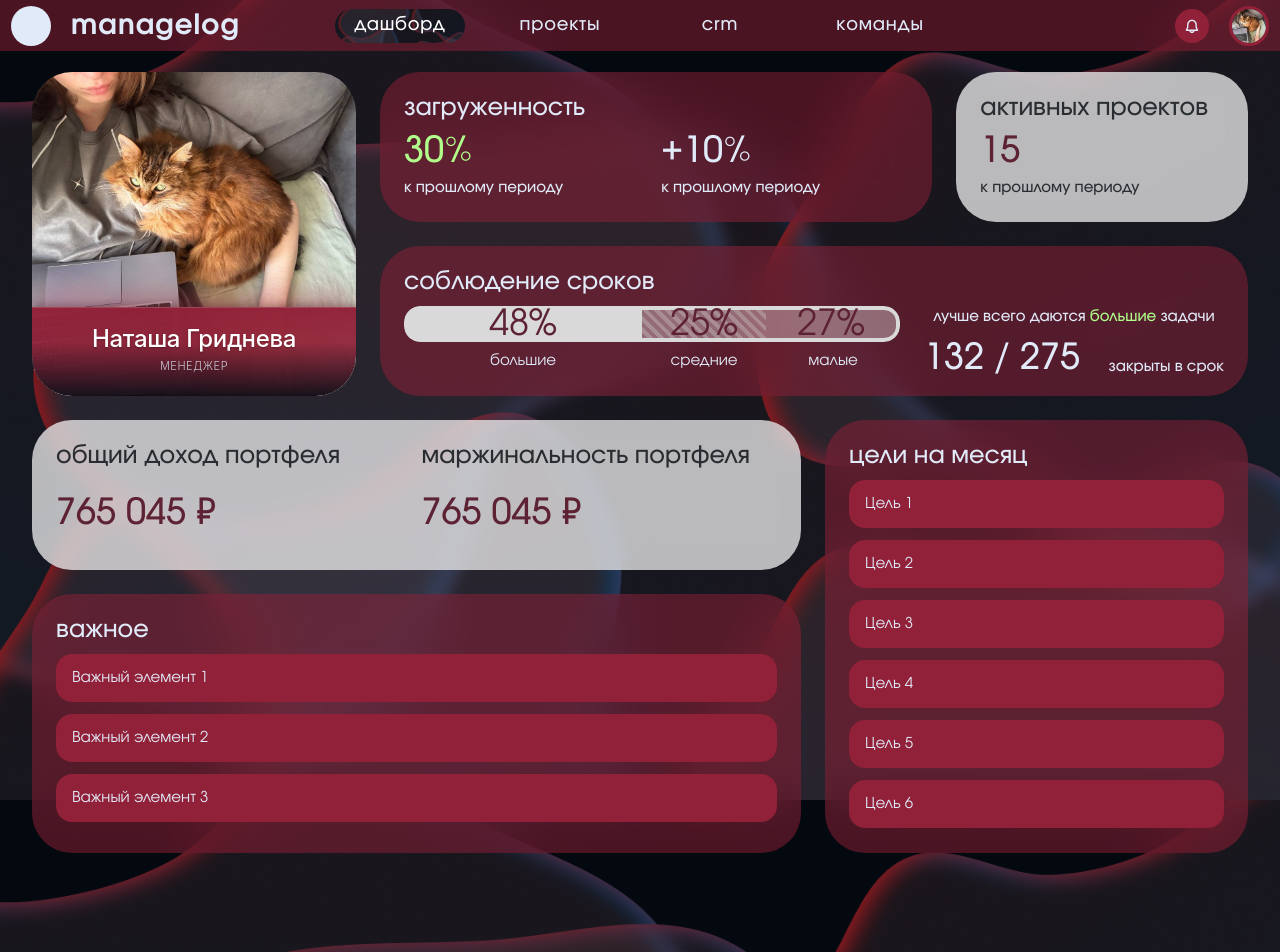
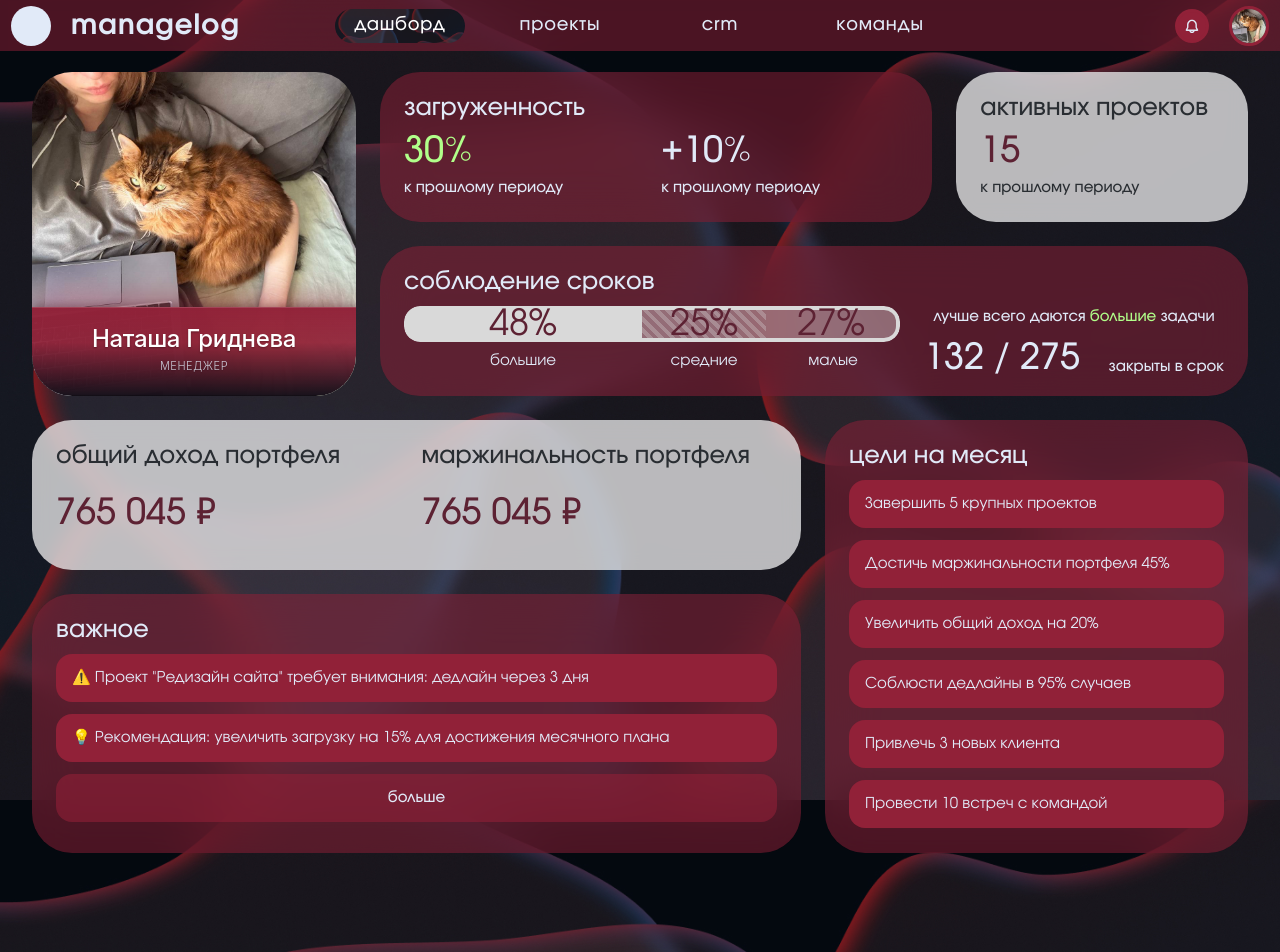
Before and after one commit to lunarmolly/managelog, a Vue app: page /dashboard in a window 1280 px wide. Shown: the top 952 px of the page. Built offline with nearby package versions, Linux system fonts and the light colour scheme; no server answers.

Commit message:
Added test data

```diff
--- a/src/views/DashboardView.vue
+++ b/src/views/DashboardView.vue
@@ -131,11 +131,18 @@
           <div class="metric-title">важное</div>
           <div class="important-items">
             <div
-              v-for="(item, index) in importantItems"
+              v-for="(item, index) in displayedImportantItems"
               :key="index"
               class="important-item"
             >
               {{ item }}
+            </div>
+            <div
+              v-if="hasMoreImportantItems"
+              class="important-item important-item-more"
+              @click="toggleImportantItems"
+            >
+              {{ isImportantItemsExpanded ? 'меньше' : 'больше' }}
             </div>
           </div>
         </div>
@@ -223,21 +230,47 @@ const portfolioData = ref({
   marginality: '765 045',
 });
 
-// Важные элементы
+// Важные элементы (уведомления и рекомендации)
 const importantItems = ref<string[]>([
-  'Важный элемент 1',
-  'Важный элемент 2',
-  'Важный элемент 3',
+  '⚠️ Проект "Редизайн сайта" требует внимания: дедлайн через 3 дня',
+  '💡 Рекомендация: увеличить загрузку на 15% для достижения месячного плана',
+  '🔔 Новое уведомление: клиент запросил изменения в проекте "Мобильное приложение"',
+  '📊 Отчет за прошлую неделю готов к просмотру',
+  '✅ Все задачи по проекту "Корпоративный портал" выполнены в срок',
 ]);
+
+// Состояние развернутости списка важных элементов
+const isImportantItemsExpanded = ref<boolean>(false);
+
+// Вычисляемое свойство для отображаемых важных элементов
+const displayedImportantItems = computed(() => {
+  if (importantItems.value.length <= 3) {
+    return importantItems.value;
+  }
+  if (isImportantItemsExpanded.value) {
+    return importantItems.value;
+  }
+  return importantItems.value.slice(0, 2);
+});
+
+// Есть ли еще элементы для показа
+const hasMoreImportantItems = computed(() => {
+  return importantItems.value.length > 3;
+});
+
+// Переключение развернутости
+const toggleImportantItems = () => {
+  isImportantItemsExpanded.value = !isImportantItemsExpanded.value;
+};
 
 // Цели на месяц
 const monthlyGoals = ref<string[]>([
-  'Цель 1',
-  'Цель 2',
-  'Цель 3',
-  'Цель 4',
-  'Цель 5',
-  'Цель 6',
+  'Завершить 5 крупных проектов',
+  'Достичь маржинальности портфеля 45%',
+  'Увеличить общий доход на 20%',
+  'Соблюсти дедлайны в 95% случаев',
+  'Привлечь 3 новых клиента',
+  'Провести 10 встреч с командой',
 ]);
 
 // Вычисляемое свойство для лучшего типа задач
@@ -718,29 +751,47 @@ const progressLabelPositions = computed(() => {
 
 /* Блок важного */
 .metric-card-tall {
-  height: 259px;
+  min-height: 259px;
+  height: auto;
 }
 
 .important-items {
   display: flex;
   flex-direction: column;
   gap: 12px;
-  flex: 1;
   width: 100%;
+  min-height: 0;
 }
 
 .important-item {
   background: #912138;
-  height: 48px;
+  min-height: 48px;
+  height: auto;
   border-radius: 16px;
   width: 100%;
   display: flex;
   align-items: center;
-  padding: 0 16px;
+  padding: 12px 16px;
   color: #e1eaf8;
   font-size: 15px;
   font-weight: 400;
   font-family: 'Involve', Arial, sans-serif;
+  word-wrap: break-word;
+  overflow-wrap: break-word;
+  box-sizing: border-box;
+}
+
+.important-item-more {
+  background: rgba(145, 33, 56, 0.6);
+  cursor: pointer;
+  transition: background 0.2s ease;
+  justify-content: center;
+  font-weight: 500;
+  text-transform: lowercase;
+}
+
+.important-item-more:hover {
+  background: rgba(145, 33, 56, 0.8);
 }
 
 /* Блок целей на месяц */
```
